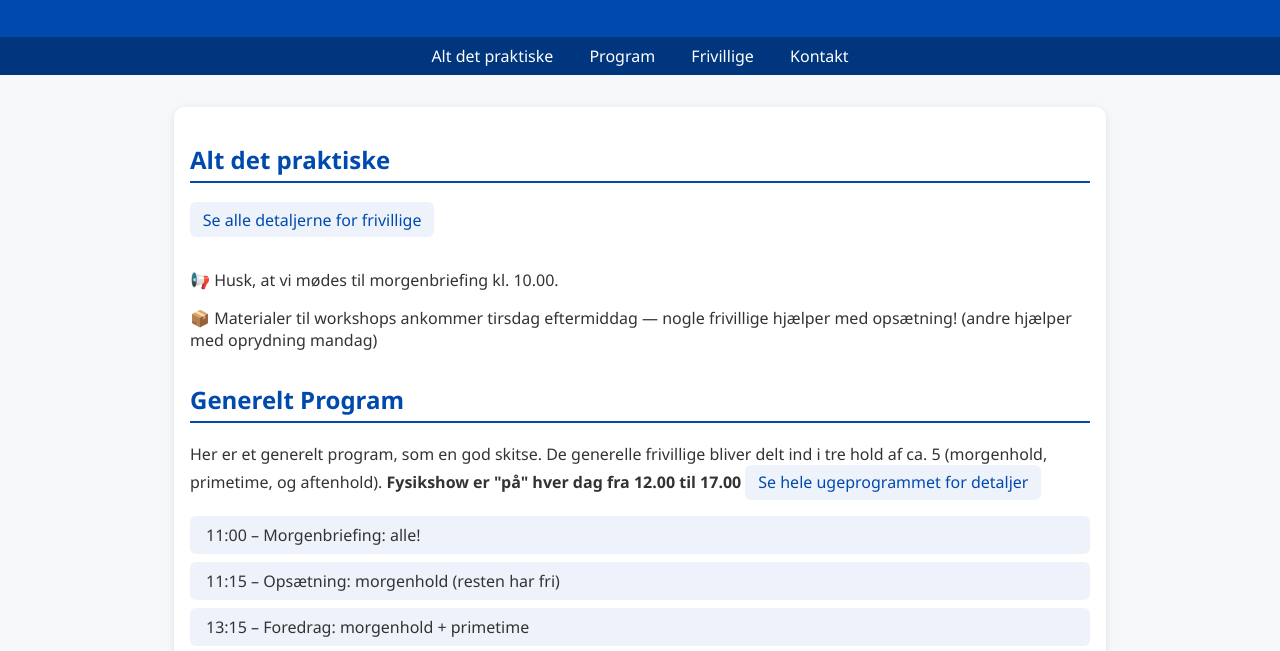
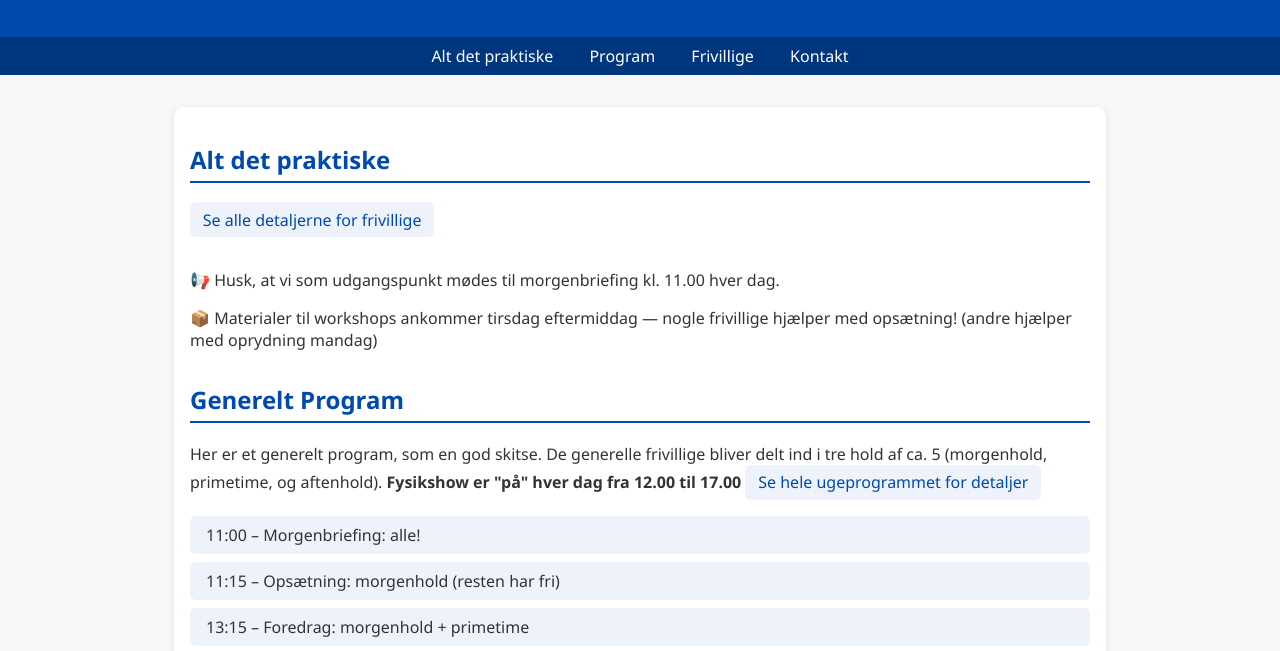
Before and after one commit to kristian-oddershede/science-pavilion, a plain HTML site: page index.html in a window 1280 px wide. Shown: the part 135-786 px from the top of the page. Drawn offline with Linux system fonts and the light colour scheme.

Commit message:
Update index.html

```diff
--- a/index.html
+++ b/index.html
@@ -131,7 +131,7 @@
     <section id="announcements">
       <h2>Alt det praktiske</h2>
       <a class="program-link" href="volunteer-info.html">Se alle detaljerne for frivillige</a>
-      <p>📢 Husk, at vi mødes til morgenbriefing kl. 10.00.</p>
+      <p>📢 Husk, at vi som udgangspunkt mødes til morgenbriefing kl. 11.00 hver dag.</p>
       <p>📦 Materialer til workshops ankommer tirsdag eftermiddag — nogle frivillige hjælper med opsætning!
         (andre hjælper med oprydning mandag)</p>
     </section>
```
